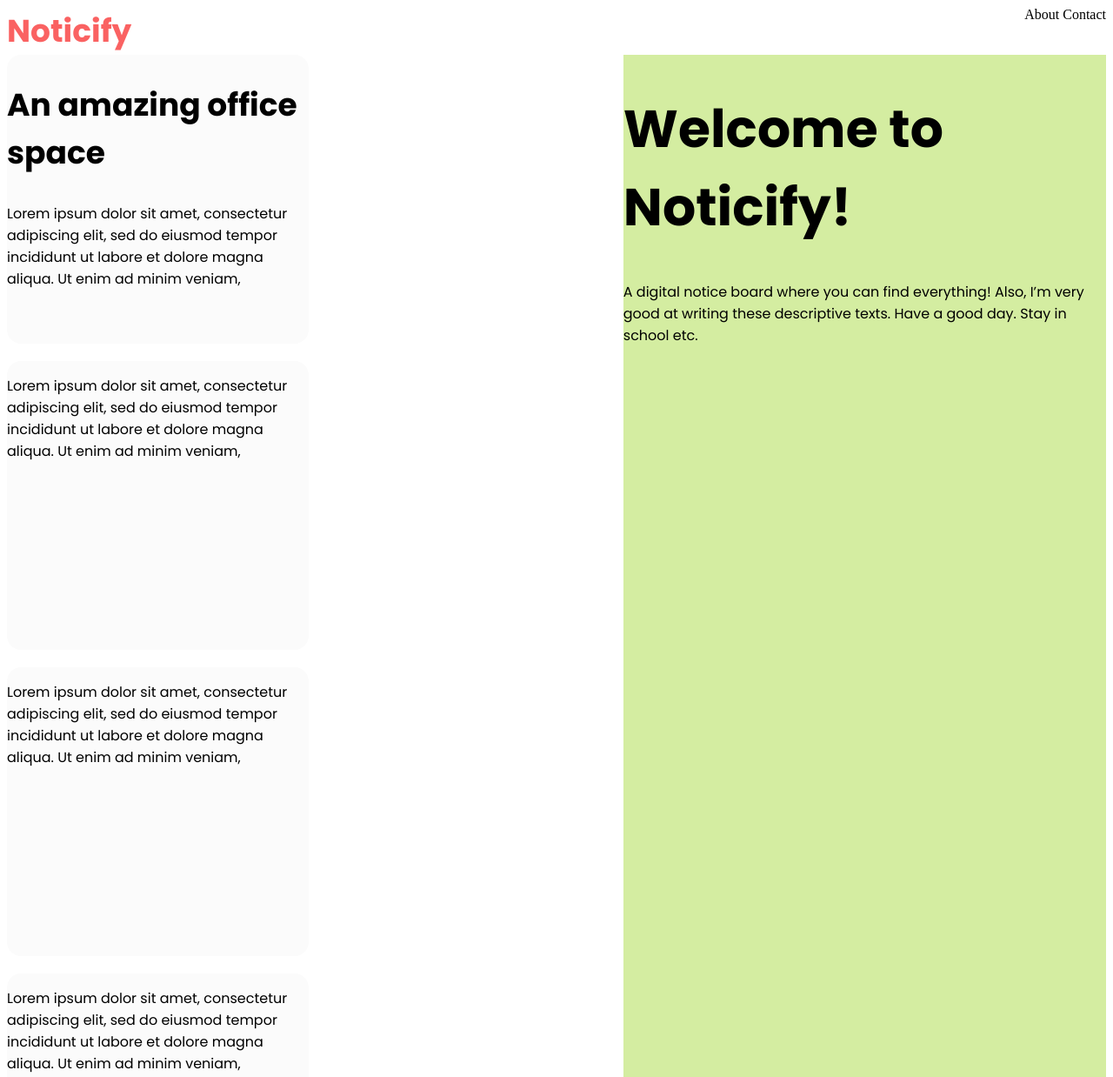
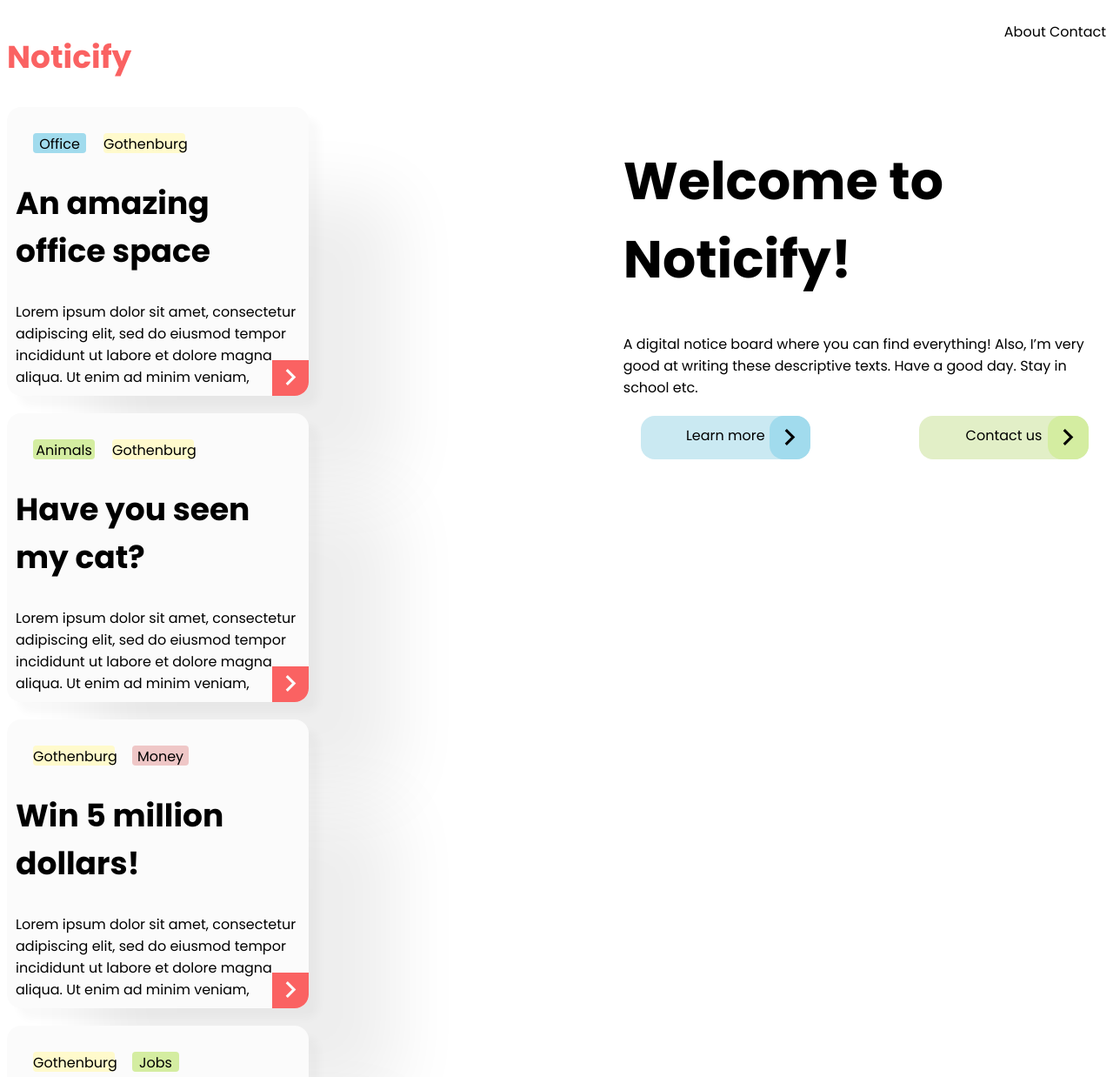
Before and after one commit to MarcusHNBRN/noticify, a plain HTML site: page index.html in a window 1280 px wide. Shown: the top 1238 px of the page at 87% size. Drawn offline with Linux system fonts and the light colour scheme.

Commit message:
third commit

```diff
--- a/index.html
+++ b/index.html
@@ -13,33 +13,79 @@
     <link href="https://fonts.googleapis.com/css2?family=Poppins:wght@100;400;700&display=swap" rel="stylesheet">
 
     <header>
-      <div class="logo"> Noticify </div>
-      <div class="links"> About Contact </div>
+      <div class="logo"> <h2>Noticify</h2> </div>
+      <div class="links"> <p>About Contact</p> </div>
     </header>
     <main>
 
       <div class="cards">
         <div class="card">
+          <div class="redbutton"> <svg width="13" height="19" viewBox="0 0 13 19" fill="none" xmlns="http://www.w3.org/2000/svg">
+            <path d="M2.85833 0L0.641663 2.21667L7.925 9.5L0.641663 16.7833L2.85833 19L12.3583 9.5L2.85833 0Z" fill="#FBFBFB"/>
+            </svg> </div>
+          <div class="buttons">
+          <div class="office"> Office</div>
+          <div class="gothenburg"> Gothenburg</div>
+          </div>
           <h2> An amazing office space </h2>
           <p> Lorem ipsum dolor sit amet, consectetur adipiscing elit, sed do eiusmod tempor incididunt ut labore et dolore magna aliqua. Ut enim ad minim veniam,</p>
         </div>
         <div class="card">
+          <div class="redbutton"> <svg width="13" height="19" viewBox="0 0 13 19" fill="none" xmlns="http://www.w3.org/2000/svg">
+            <path d="M2.85833 0L0.641663 2.21667L7.925 9.5L0.641663 16.7833L2.85833 19L12.3583 9.5L2.85833 0Z" fill="#FBFBFB"/>
+            </svg> </div>
+          <div class="buttons">
+            <div class="animals"> Animals</div>
+            <div class="gothenburg"> Gothenburg</div>
+            </div>
+          <h2> Have you seen my cat?</h2>
           <p> Lorem ipsum dolor sit amet, consectetur adipiscing elit, sed do eiusmod tempor incididunt ut labore et dolore magna aliqua. Ut enim ad minim veniam,</p>
         </div>
         <div class="card">
+          <div class="redbutton"> <svg width="13" height="19" viewBox="0 0 13 19" fill="none" xmlns="http://www.w3.org/2000/svg">
+            <path d="M2.85833 0L0.641663 2.21667L7.925 9.5L0.641663 16.7833L2.85833 19L12.3583 9.5L2.85833 0Z" fill="#FBFBFB"/>
+            </svg> </div>
+          <div class="buttons">
+            <div class="gothenburg"> Gothenburg</div>
+            <div class="money"> Money</div>
+            </div>
+          <h2> Win 5 million dollars!</h2>
           <p> Lorem ipsum dolor sit amet, consectetur adipiscing elit, sed do eiusmod tempor incididunt ut labore et dolore magna aliqua. Ut enim ad minim veniam,</p>
         </div>
         <div class="card">
+          <div class="redbutton"> <svg width="13" height="19" viewBox="0 0 13 19" fill="none" xmlns="http://www.w3.org/2000/svg">
+            <path d="M2.85833 0L0.641663 2.21667L7.925 9.5L0.641663 16.7833L2.85833 19L12.3583 9.5L2.85833 0Z" fill="#FBFBFB"/>
+            </svg> </div>
+          <div class="buttons">
+            <div class="gothenburg"> Gothenburg</div>
+            <div class="jobs"> Jobs</div>
+            </div>
+          <h2> Developers! Look at this. </h2>
           <p> Lorem ipsum dolor sit amet, consectetur adipiscing elit, sed do eiusmod tempor incididunt ut labore et dolore magna aliqua. Ut enim ad minim veniam,</p>
         </div>
 
       </div>
 
-      <div class="container"></div>
+      <div class="container">
         <div class="infobox">
-      <h1> Welcome to Noticify! </h1>
-      <p> A digital notice board where you can find everything! Also, I’m very good at writing these descriptive texts. Have a good day. Stay in school etc.</p>
-        </div>
+            <h1> Welcome to Noticify! </h1>
+              <p> A digital notice board where you can find everything! Also, I’m very good at writing these descriptive texts. Have a good day. Stay in school etc.</p>
+          <div class="bigbuttons">
+          <div class="buttonr"> Learn more
+            <div class="buttoninbuttonr"> <svg width="13" height="19" viewBox="0 0 13 19" fill="none" xmlns="http://www.w3.org/2000/svg">
+              <path d="M2.85833 0L0.641663 2.21667L7.925 9.5L0.641663 16.7833L2.85833 19L12.3583 9.5L2.85833 0Z" fill="#000"/>
+              </svg>
+               </div>
+          </div>
+          <div class="buttonl"> Contact us
+            <div class="buttoninbuttonl"> <svg width="13" height="19" viewBox="0 0 13 19" fill="none" xmlns="http://www.w3.org/2000/svg">
+              <path d="M2.85833 0L0.641663 2.21667L7.925 9.5L0.641663 16.7833L2.85833 19L12.3583 9.5L2.85833 0Z" fill="#000"/>
+              </svg>
+               </div>
+          </button>
+          </div>
+    </div>
+    <div>
 
     </main>
 
--- a/style.css
+++ b/style.css
@@ -17,16 +17,20 @@
 }
 
 body * {
+
   box-sizing: border-box;
+
 }
 
 h1 {
+
   font-weight: 800;
   font-size: 60px;
   font-family: Poppins;
 }
 
 h2 {
+
   font-weight: 800;
   font-size: 36px;
   font-family: Poppins;
@@ -34,6 +38,7 @@ h2 {
 }
 
 p {
+
   font-weight: 400;
   font-size: 16px;
   font-family: Poppins;
@@ -41,26 +46,28 @@ font-family: Poppins;
 }
 
 header {
+
   display: flex;
   justify-content: space-between;
+
 }
 
 .logo {
+
   font-weight: 800;
   font-size: 36px;
   color: var(--red);
   font-family: Poppins;
-
-
-
   }
 
 main {
+
   display: flex;
 
 }
 
 .cards {
+
   display: flex;
   flex-wrap: wrap;
   align-content: flex-start;
@@ -69,19 +76,191 @@ gap: 20px;
 }
 
 .card {
+
+  position: relative;
   width: 347px;
   height: 332px;
   border-radius: 16px;
-  top: 125px;
-  left: 60px;
   background-color: var(--bg-gray);
+  box-shadow:
+  12.5px 12.5px 10px rgba(0, 0, 0, 0.028),
+  100px 100px 80px rgba(0, 0, 0, 0.07);
+  padding: 10px;
+}
+
+.redbutton {
+
+  width: 42px;
+  height: 41px;
+  border-radius: 0px 0px 16px 0px;
+  background-color: var(--red);
+  position: absolute;
+  right: 0;
+  bottom: 0;
+  text-align: center;
+  padding-top: 10px;
 
 }
 
 .container {
+
   display: flex;
+
 }
 
 .infobox {
-  background-color: #d4eda1;
+
+  flex-wrap: wrap;
+  align-content: flex-start;
+  flex-grow: 1;
+  gap: 20px;
+  position: relative;
+
 }
+
+.buttonfont {
+  font-size: 12px;
+
+}
+
+.buttons {
+  display: flex;
+  flex-direction:row;
+  gap: 20px;
+  margin: 20px;
+
+}
+
+.office {
+
+  font-family: poppins;
+  text-align: center;
+  width: 61px;
+  height: 23px;
+  padding: 4px, 13px, 4px, 13px;
+  border-radius: 4px;
+  gap: 20px;
+  background-color: var(--blue-solid);
+
+}
+
+.gothenburg {
+
+  font-family: poppins;
+  text-align: center;
+  width: 94px;
+  height: 23px;
+  border-radius: 4px;
+  gap: 20px;
+  background-color: var(--yellow);
+
+
+}
+
+.animals {
+
+  font-family: poppins;
+  text-align: center;
+  width: 71px;
+  height: 23px;
+  padding: 4px, 13px, 4px, 13px;
+  border-radius: 4px;
+  gap: 40px;
+  background-color: var(--green-solid);
+
+
+}
+
+.money {
+
+  font-family: poppins;
+  text-align: center;
+  width: 65px;
+  height: 23px;
+  padding: 4px, 13px, 4px, 13px;
+  border-radius: 4px;
+  gap: 40px;
+  background-color: var(--pink);
+
+
+}
+
+.jobs {
+
+  font-family: poppins;
+  text-align: center;
+  width: 54px;
+  height: 23px;
+  padding: 4px, 13px, 4px, 13px;
+  border-radius: 4px;
+  gap: 40px;
+  background-color: var(--green-solid);
+
+}
+
+.bigbuttons {
+
+  display: flex;
+  justify-content: space-between;
+  align-items: center;
+  gap: 20px;
+  margin: 20px;
+
+
+}
+
+.buttonr {
+
+  position: relative;
+  font-family: poppins;
+  text-align: center;
+  padding-top: 10px;
+  width: 195px;
+  height: 50px;
+  border-radius: 16px;
+  background-color: var(--blue);
+
+
+}
+
+.buttoninbuttonr {
+
+  width: 47px;
+  height: 50px;
+  border-radius: 16px;
+  background-color: var(--blue-solid);
+  position: absolute;
+  right: 0;
+  top: 0;
+  text-align: center;
+  padding-top: 15px;
+
+}
+
+.buttonl {
+
+  position: relative;
+  font-family: poppins;
+  text-align: center;
+  padding-top: 10px;
+  width: 195px;
+  height: 50px;
+  border-radius: 16px;
+  background-color: var(--green);
+
+
+}
+
+.buttoninbuttonl {
+
+  width: 47px;
+  height: 50px;
+  border-radius: 16px;
+  background-color: var(--green-solid);
+  position: absolute;
+  right: 0;
+  top: 0;
+  text-align: center;
+  padding-top: 15px;
+
+}
```
Lines whose indentation alone changed are shown as unchanged.
